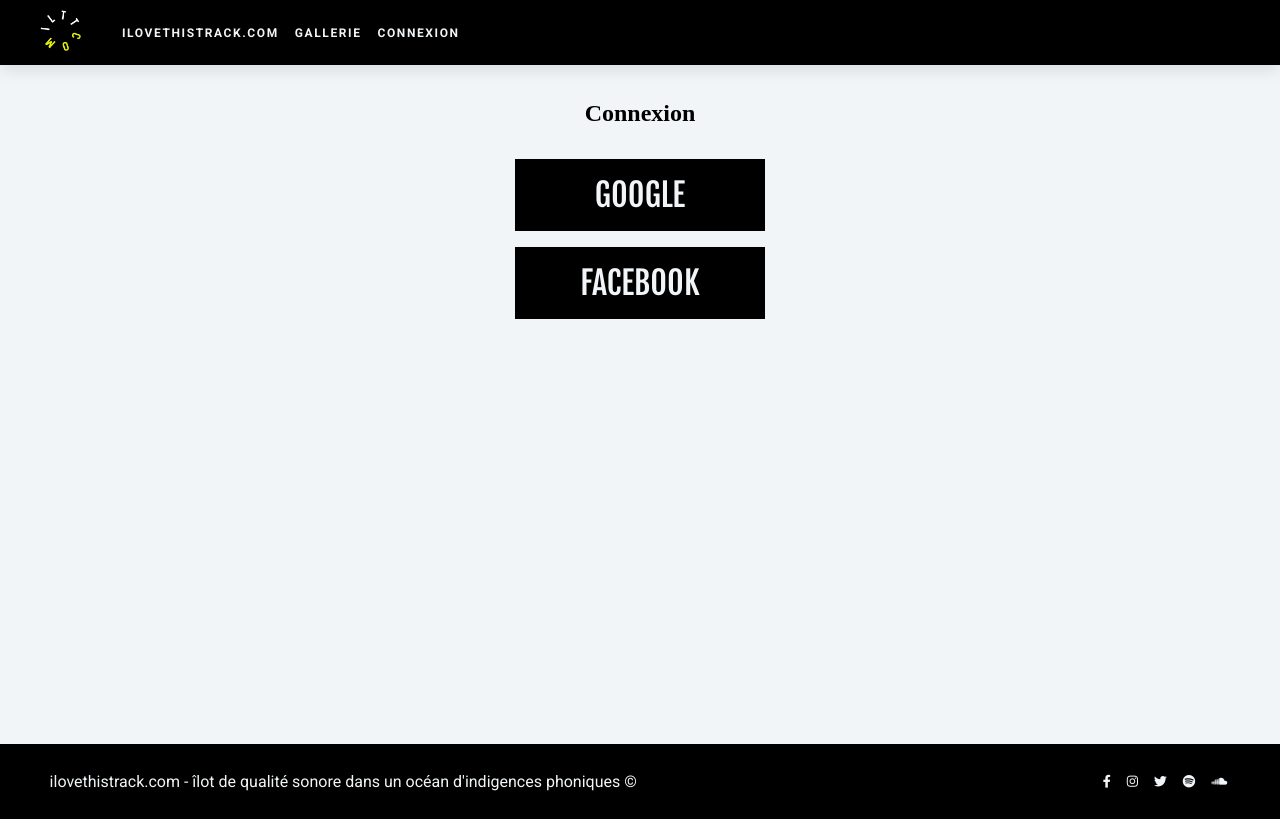
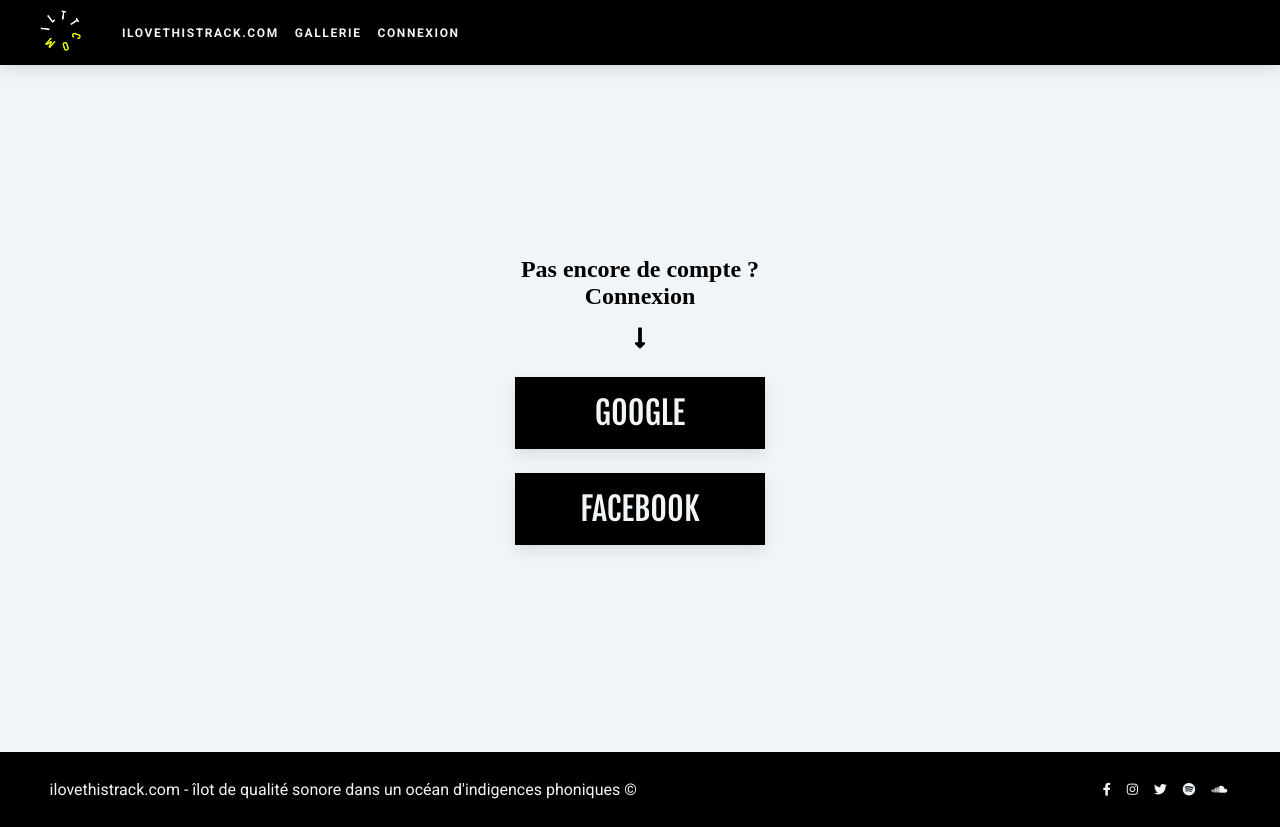
Before and after one commit to idrissdiakite/ilttcom-react-airtable, a React (Create React App) app: page /connexion in a window 1280 px wide. Built offline with nearby package versions, Linux system fonts and the light colour scheme; no server answers.

Commit message:
fix bugs

```diff
--- a/src/components/Connexion/Connected.js
+++ b/src/components/Connexion/Connected.js
@@ -13,7 +13,7 @@
       <Navigation />
       <section className="connected">
         <div className="container">
-          <h2>Bonjour {firebase.auth().currentUser.displayName} <br /> vous êtres connecté !</h2>
+          <h2>{firebase.auth().currentUser.displayName}, <br /> vous êtres déjà connecté !</h2>
           <div>
           <button className="button" onClick={signOut}>Se déconnecter</button>
           </div>
--- a/src/components/Connexion/Signin.js
+++ b/src/components/Connexion/Signin.js
@@ -37,7 +37,8 @@
       <Navigation />
       <section className="login">
         <div className="container">
-          <h2>Connexion</h2>
+        <h1>Pas encore de compte ? </h1>
+          <h2>Connexion <br /> <i class="fas fa-long-arrow-alt-down"></i></h2>
           <button onClick={signInWithGoogle}>Google</button> <br />
           <button onClick={signInWithFacebook}>
             Facebook
--- a/src/styles/_settings.scss
+++ b/src/styles/_settings.scss
@@ -2,7 +2,6 @@
 
 $font-1: "Roboto", sans-serif;
 $font-2: "Fjalla One", sans-serif;
-
 
 $color-1: hsl(210, 36%, 96%);
 $color-2: #FFFF00;
@@ -13,6 +12,18 @@
 $spacing: 0.1rem;
 $radius: 0.25rem;
 $light-shadow: 0 5px 15px rgba(0, 0, 0, 0.1);
+
+@mixin button {
+    margin-bottom: 1.5rem;
+    cursor: pointer;
+    color: $color-1;
+    border: none;
+    text-decoration: none;
+    text-transform: uppercase;
+    font-family: $font-2;
+    transition: $transition;
+    box-shadow: $light-shadow;
+}
 
 *,
 ::after,
--- a/src/styles/components/_login.scss
+++ b/src/styles/components/_login.scss
@@ -1,32 +1,50 @@
 .login,
 .connected {
-  height: 93vh;
+  height: 94vh;
   text-align: center;
+  display: grid;
+  padding-top: 20%;
   background-color: $color-1;
 
   h2 {
-      margin-bottom: 2rem;
+    margin-bottom: 1.5rem;
+
+    i {
+      margin-top: 1rem;
+    }
   }
 
   button {
+    @include button;
+  }
+}
+
+.login {
+  button {
     width: 250px;
-    margin-bottom: 1rem;
+    color: $color-1;
+    font-size: 2rem;
     padding: 1rem 1.5rem;
-    cursor: pointer;
-    color: $color-1;
-    border: none;
-    text-decoration: none;
     background-color: $color-4;
-    text-transform: uppercase;
-    font-family: $font-2;
-    font-size: 2rem;
-    transition: $transition;
   }
 
   button:hover {
-      border: 1px solid $color-4;
-      color: $color-4;
-      background-color: transparent;
-
+    color: $color-4;
+    background-color: transparent;
+    border: 1px solid $color-4;
   }
 }
+
+.connected {
+  button {
+    width: 150px;
+    color: $color-1;
+    font-size: 1rem;
+    padding: 0.75rem;
+    background-color: $color-4;
+  }
+
+  button:hover {
+    color: $color-2;
+  }
+}
```
